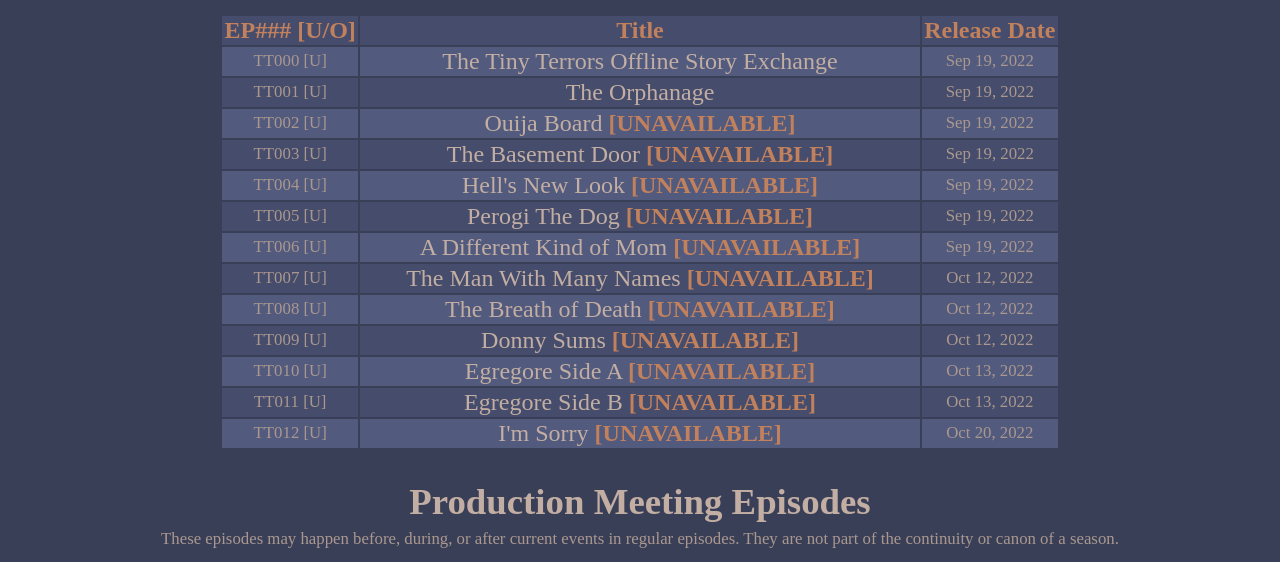
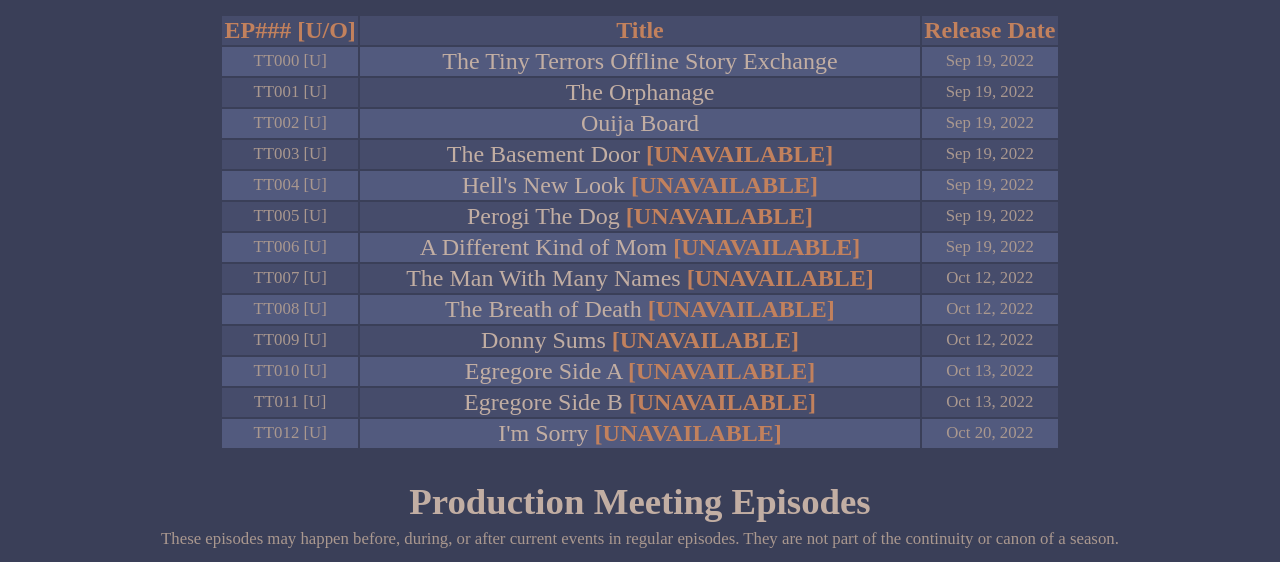
Before and after one commit to eyecantbelievethis/eyecantbelievethis.github.io, a plain HTML site: page home/tt-transcripts.html in a window 1280 px wide. Shown: the part 225-787 px from the top of the page. Drawn offline with Linux system fonts and the light colour scheme.

Commit message:
TT002 Available

```diff
--- a/home/tt-transcripts.html
+++ b/home/tt-transcripts.html
@@ -47,7 +47,7 @@
 		<tr>
 			<td class="sub">TT002 [U]</td>
 			<td>
-				<a href="../TT/TT002.html">Ouija Board</a> <span class="ctext">[UNAVAILABLE]</span>
+				<a href="../TT/TT002.html">Ouija Board</a>
 			</td>
 			<td class="sub">Sep 19, 2022</td>
 		</tr>
```
